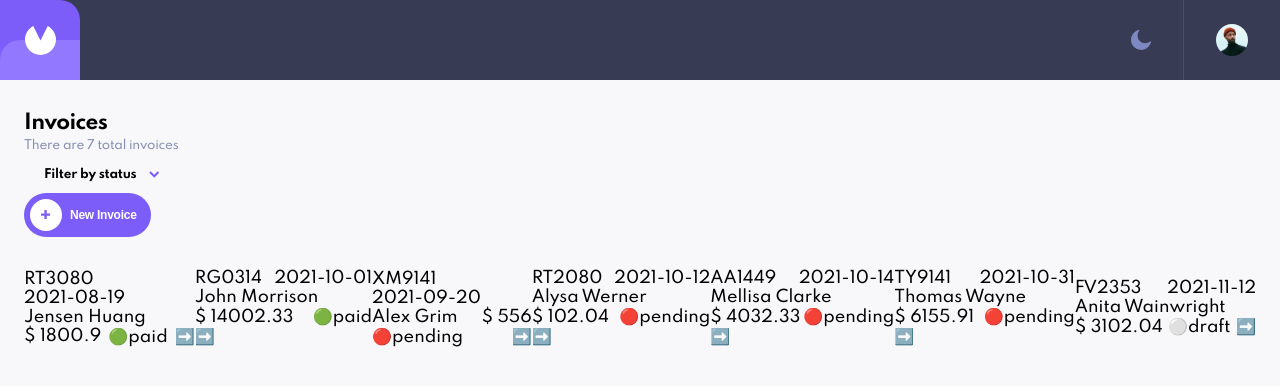
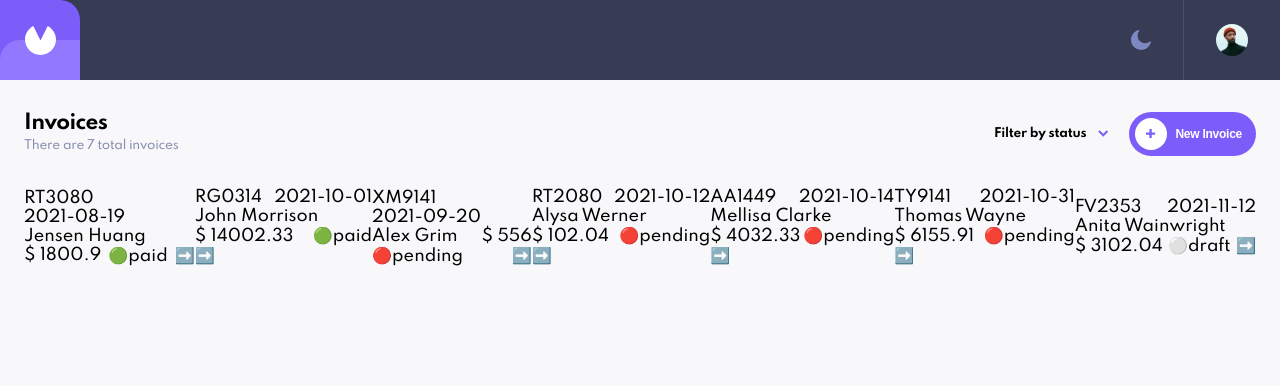
Before and after one commit to cristianelias/Invoice-App, a React (Vite) app: page / in a window 1280 px wide. Shown: the top 386 px of the page. Built offline with nearby package versions, Linux system fonts and the light colour scheme.

Commit message:
Still refactoring...

```diff
--- a/src/components/App/App.css
+++ b/src/components/App/App.css
@@ -19,7 +19,3 @@ body {
   font-weight: 500;
   min-width: 360px;
 }
-
-.ninja {
-  display: none;
-}
--- a/src/components/FilterableInvoiceList/FilterableInvoiceList.css
+++ b/src/components/FilterableInvoiceList/FilterableInvoiceList.css
@@ -2,11 +2,12 @@
   margin: 32px 24px 0 24px;
 }
 
-.invoice-list-header {
+.invoice-list__header {
   margin: 0 0 32px 0;
+  display: flex;
 }
 
-.invoice-list-primary-heading {
+.invoice-list-overview__title {
   margin: 0 0 4px 0;
   font-size: 20px;
   font-style: normal;
@@ -16,7 +17,7 @@
   text-align: left;
 }
 
-.invoice-list-secondary-heading {
+.invoice-list-overview__total {
   margin: 0;
   font-size: 12px;
   font-style: normal;
@@ -38,12 +39,12 @@
   align-items: center;
 }
 
-.invoice-list-headings-container {
+.invoice-list-overview {
   margin-right: auto;
 }
 
 .invoice-filter-label,
-.invoice-filter-trigger {
+.invoice-filter-dropdown__trigger {
   font-size: 12px;
   font-style: normal;
   font-weight: 700;
@@ -53,12 +54,12 @@
 }
 
 /* Add variables for animation duration */
-.invoice-filter-arrow-down {
+.invoice-filter-dropdown__arrow-down {
   transform: rotate(0deg);
   transition: transform 0.1s ease-in-out;
 }
 
-.invoice-filter-arrow-up {
+.invoice-filter-dropdown__arrow-up {
   transform: rotate(180deg);
   transition: transform 0.1s ease-in-out;
 }
@@ -103,7 +104,7 @@
   padding-top: 1px;
 }
 
-.invoice-filter-list-container {
+.invoice-filter-dropdown {
   position: relative;
   user-select: none;
   height: 40px;
@@ -113,7 +114,7 @@
   padding: 0px 18px;
 }
 
-.invoice-filter-list-inner-container {
+.invoice-filter-dropdown__content {
   position: absolute;
   top: 53px;
   right: -18px;
@@ -127,8 +128,12 @@
   border: none;
 }
 
-.invoice-filter-list-inner-container :last-child {
+.invoice-filter-dropdown__content :last-child {
   margin-bottom: 0 !important;
+}
+
+.invoice-filter-dropdown__content--invisible {
+  display: none;
 }
 
 .invoice-filter-container {
--- a/src/components/FilterableInvoiceList/FilterableInvoiceList.js
+++ b/src/components/FilterableInvoiceList/FilterableInvoiceList.js
@@ -1,7 +1,6 @@
 import { useState, useEffect, useLayoutEffect } from "react";
 import debounce from "lodash.debounce";
 
-import InvoiceListHeader from "./InvoiceListHeader";
 import InvoiceListOverview from "./InvoiceListOverview";
 import NewInvoiceButton from "./NewInvoiceButton";
 import InvoiceFilterDropdown from "./InvoiceFilterDropdown";
@@ -73,7 +72,7 @@ const FilterableInvoiceList = () => {
 
   return (
     <article className="invoice-list">
-      <InvoiceListHeader>
+      <header className="invoice-list__header">
         <InvoiceListOverview
           showFullInfo={showFullInfo}
           totalInvoices={invoices.length}
@@ -94,7 +93,7 @@ const FilterableInvoiceList = () => {
         </InvoiceFilterDropdown>
 
         <NewInvoiceButton showFullInfo={showFullInfo} />
-      </InvoiceListHeader>
+      </header>
 
       <InvoiceList
         invoices={statusFilters
--- a/src/components/FilterableInvoiceList/InvoiceFilterDropdown.js
+++ b/src/components/FilterableInvoiceList/InvoiceFilterDropdown.js
@@ -15,25 +15,27 @@ const InvoiceFilterDropdown = (props) => {
       onClick={() => {
         setFilterVisibility(!filtersVisibility);
       }}
-      className="invoice-filter-list-container"
+      className="invoice-filter-dropdown"
     >
       <legend>
-        <span className="invoice-filter-trigger">
+        <span className="invoice-filter-dropdown__trigger">
           {showFullInfo ? `Filter by status` : `Filter`}
         </span>
         <img
           className={
             !filtersVisibility
-              ? "invoice-filter-arrow-down"
-              : "invoice-filter-arrow-up"
+              ? "invoice-filter-dropdown__arrow-down"
+              : "invoice-filter-dropdown__arrow-up"
           }
           src={iconArrowDown}
           alt="Arrow icon. Click to display filters."
         />
       </legend>
       <fieldset
-        className={`invoice-filter-list-inner-container ${
-          !filtersVisibility ? "ninja" : ""
+        className={`invoice-filter-dropdown__content ${
+          !filtersVisibility
+            ? "invoice-filter-dropdown__content--invisible"
+            : ""
         }`}
         onClick={(event) => event.stopPropagation()}
       >
--- a/src/components/FilterableInvoiceList/InvoiceListHeader.js
+++ /dev/null
@@ -1,9 +0,0 @@
-const InvoiceListHeader = (props) => {
-  return (
-    <header className="invoice-list-header">
-      <nav>{props.children}</nav>
-    </header>
-  );
-};
-
-export default InvoiceListHeader;
--- a/src/components/FilterableInvoiceList/InvoiceListOverview.js
+++ b/src/components/FilterableInvoiceList/InvoiceListOverview.js
@@ -2,9 +2,9 @@ const InvoiceListOverview = (props) => {
   const { totalInvoices, showFullInfo } = props;
 
   return (
-    <div className="invoice-list-headings-container">
-      <h1 className="invoice-list-primary-heading">Invoices</h1>
-      <h2 className="invoice-list-secondary-heading">
+    <div className="invoice-list-overview">
+      <h1 className="invoice-list-overview__title">Invoices</h1>
+      <h2 className="invoice-list-overview__total">
         {showFullInfo
           ? `There are ${totalInvoices} total invoices`
           : `${totalInvoices} invoices`}
```
